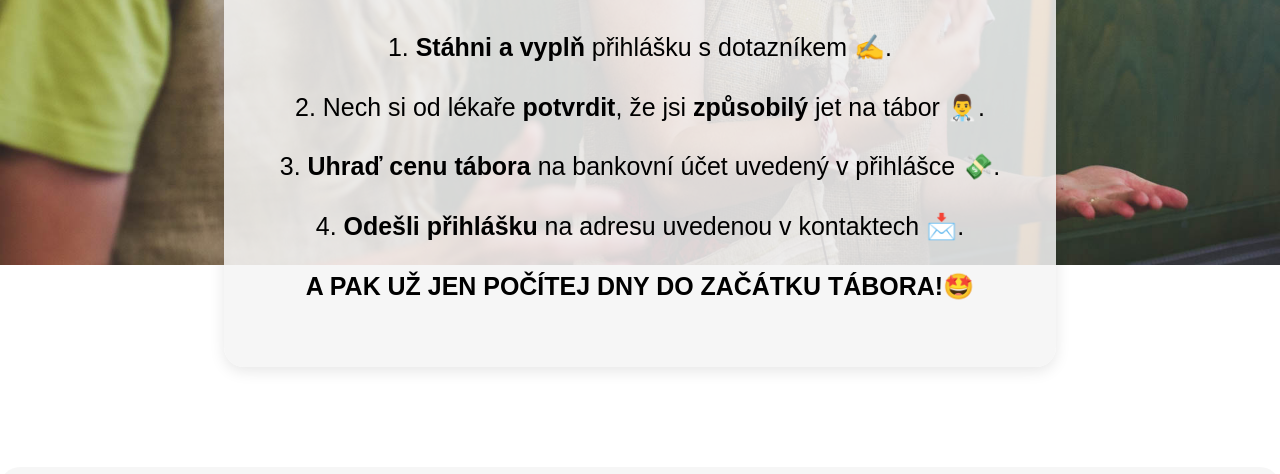
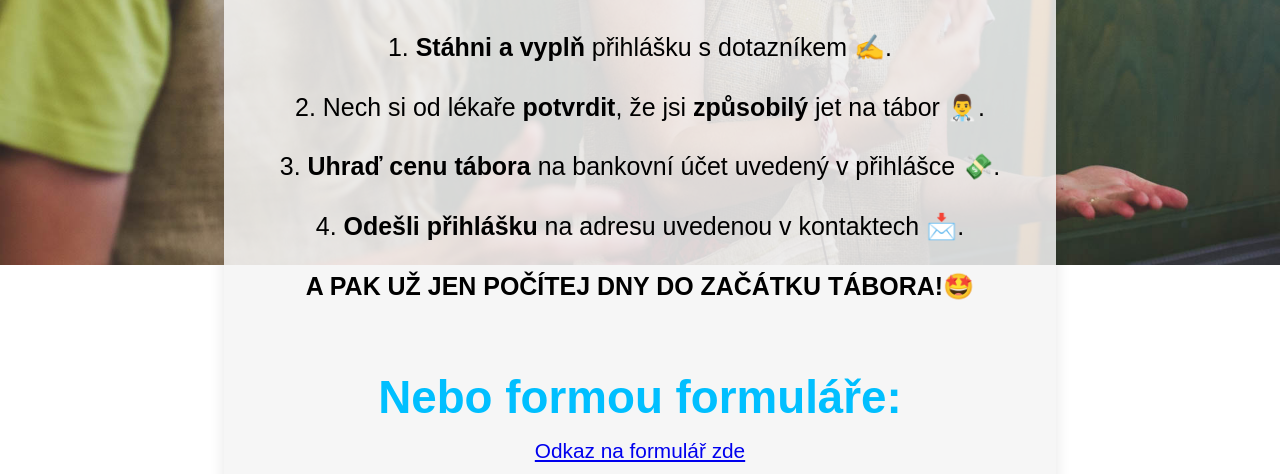
Before and after one commit to fathaaland/Website-for-our-Camp, a plain HTML site: page registration.html in a window 1280 px wide. Shown: the part 535-1009 px from the top of the page. Drawn offline with Linux system fonts and the light colour scheme.

Commit message:
add form <a>

```diff
--- a/registration.html
+++ b/registration.html
@@ -60,7 +60,12 @@
         <p>3. <strong>Uhraď cenu tábora</strong> na bankovní účet uvedený v přihlášce 💸.</p>
         <p>4. <strong>Odešli přihlášku</strong> na adresu uvedenou v kontaktech 📩.</p>
         <p><strong>A PAK UŽ JEN POČÍTEJ DNY DO ZAČÁTKU TÁBORA!</strong>🤩</p>
+        <br>
+        <h2>Nebo formou formuláře:</h2>
+        <a href="https://docs.google.com/forms/d/e/1FAIpQLSfL4DD5EfrX4Jn0LXS_r3JyhzOQeohR4XTVJSk7psY2pGCMbw/viewform">Odkaz na formulář zde</a>
         </div>
+
+
     <footer>
               <div class="image-container">
                 <img src="album/logo/logo-mesta-zaklad.png" alt="ZdarnS_logo"  width="230" height="130">
```
